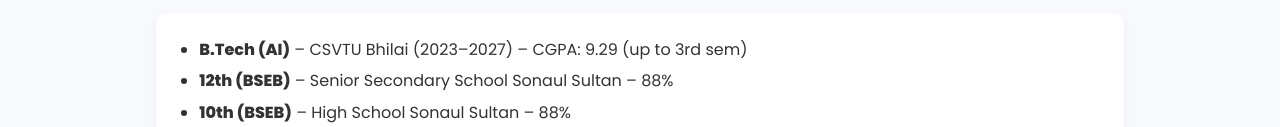
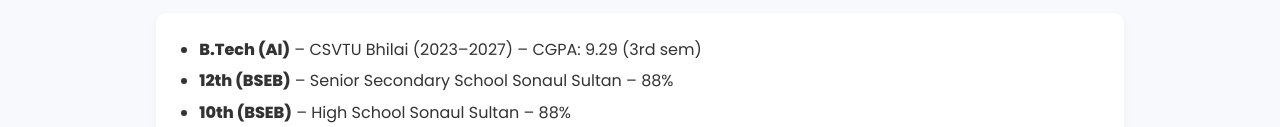
Before and after one commit to Dhirajgupta440/Portfolio, a plain HTML site: page index.html in a window 1280 px wide. Shown: the part 554-681 px from the top of the page. Drawn offline with Linux system fonts and the light colour scheme.

Commit message:
Update index.html

```diff
--- a/index.html
+++ b/index.html
@@ -65,7 +65,7 @@
     <h2 class="section-title">Education</h2>
     <div class="card">
       <ul>
-        <li><strong>B.Tech (AI)</strong> – CSVTU Bhilai (2023–2027) – CGPA: 9.29 (up to 3rd sem)</li>
+        <li><strong>B.Tech (AI)</strong> – CSVTU Bhilai (2023–2027) – CGPA: 9.29 (3rd sem)</li>
         <li><strong>12th (BSEB)</strong> – Senior Secondary School Sonaul Sultan – 88%</li>
         <li><strong>10th (BSEB)</strong> – High School Sonaul Sultan – 88%</li>
       </ul>
```
